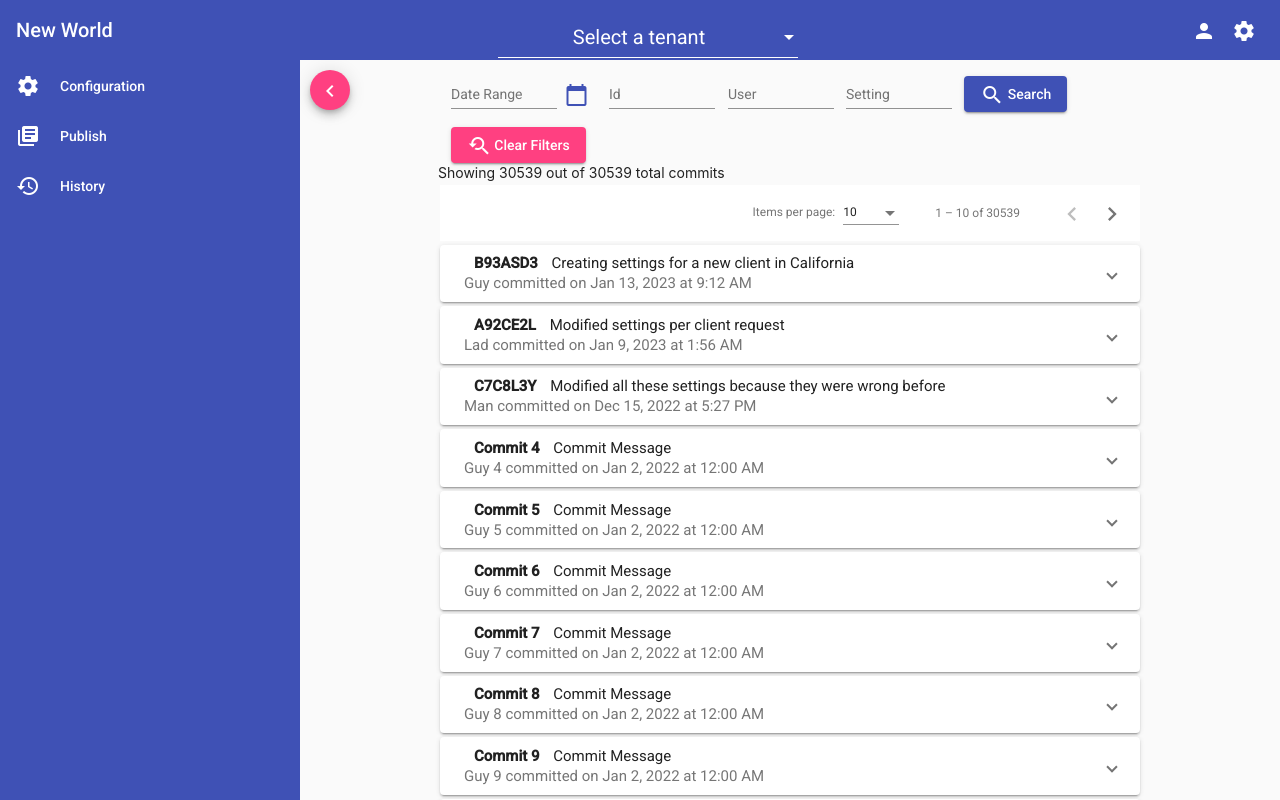
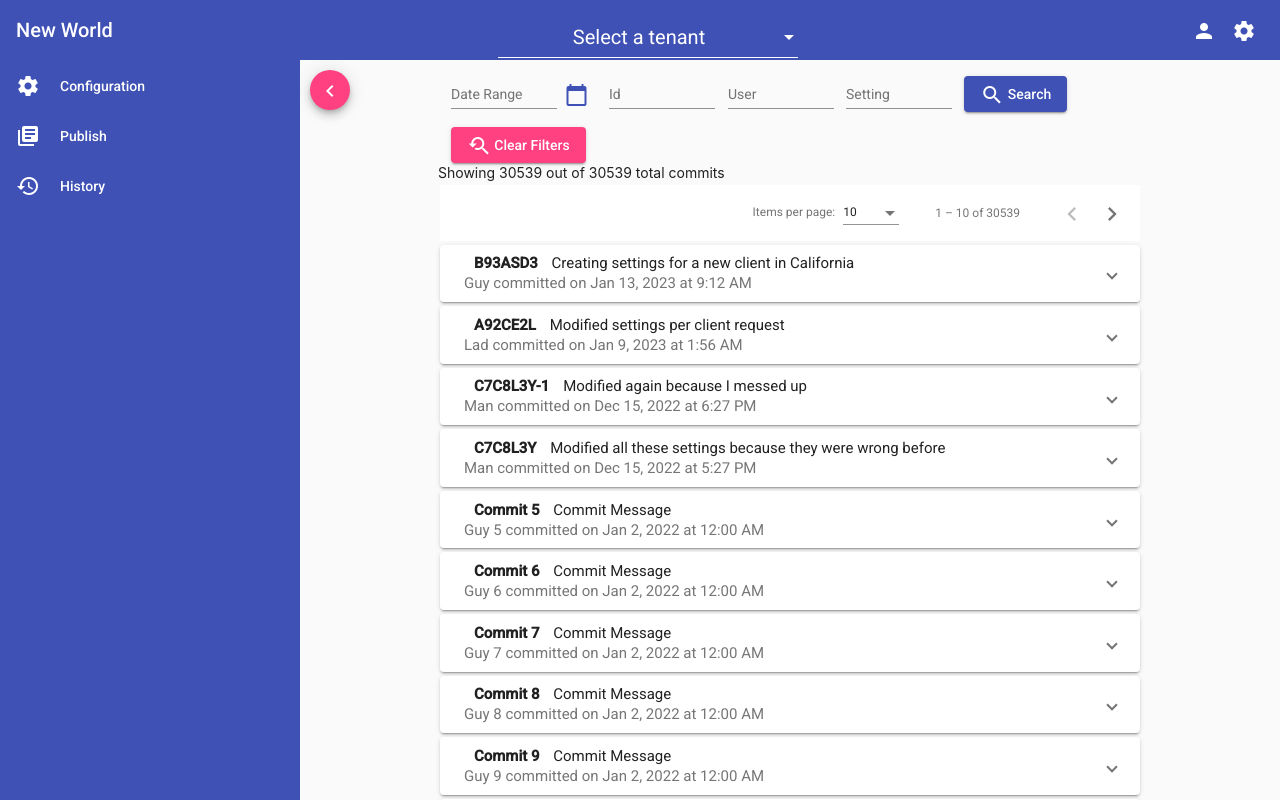
Before and after one commit to NWMSOEConfig/insight, an Angular app in the folder Insight/InsightApp/: page /history in a window 1280 px wide. Built offline with nearby package versions, Linux system fonts and the light colour scheme.

Commit message:
adding one more mock commit

```diff
--- a/Insight/InsightApp/src/app/history-page/mock-commits.ts
+++ b/Insight/InsightApp/src/app/history-page/mock-commits.ts
@@ -94,6 +94,19 @@ export const mockCommits = [
       },
     ],
   },
+  {
+    id: 'C7C8L3Y-1',
+    timestamp: '2022-12-15T18:27:56.209Z',
+    message: 'Modified again because I messed up',
+    user: 'Man',
+    batch: [
+      {
+        settingName: 'ConsultantRequiresCurrentEndorsement',
+        oldValue: 'true',
+        newValue: 'FALSE',
+      }
+    ],
+  },
 ];
 
 for (let i = mockCommits.length; i < 30539; i++) {
```
